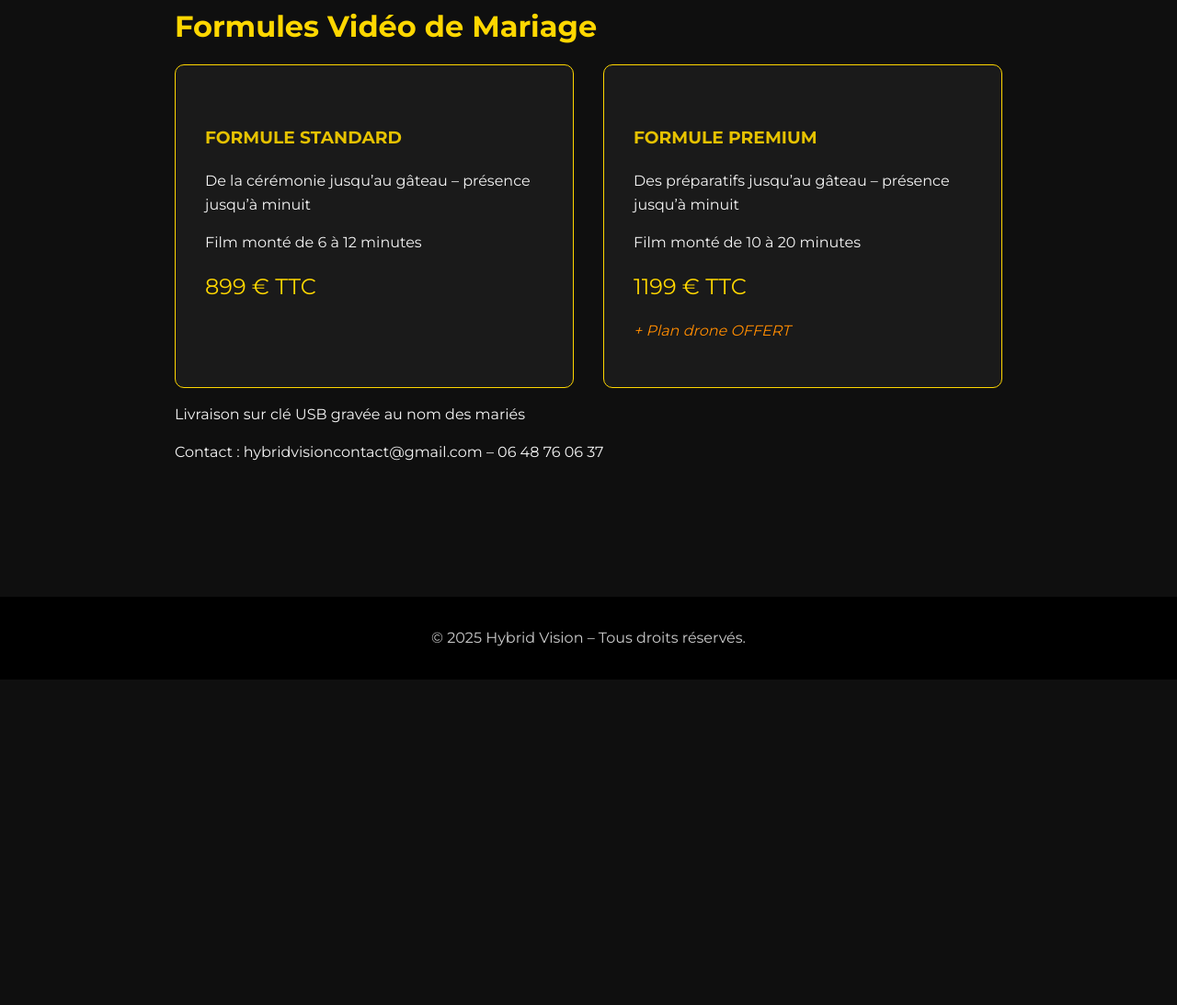
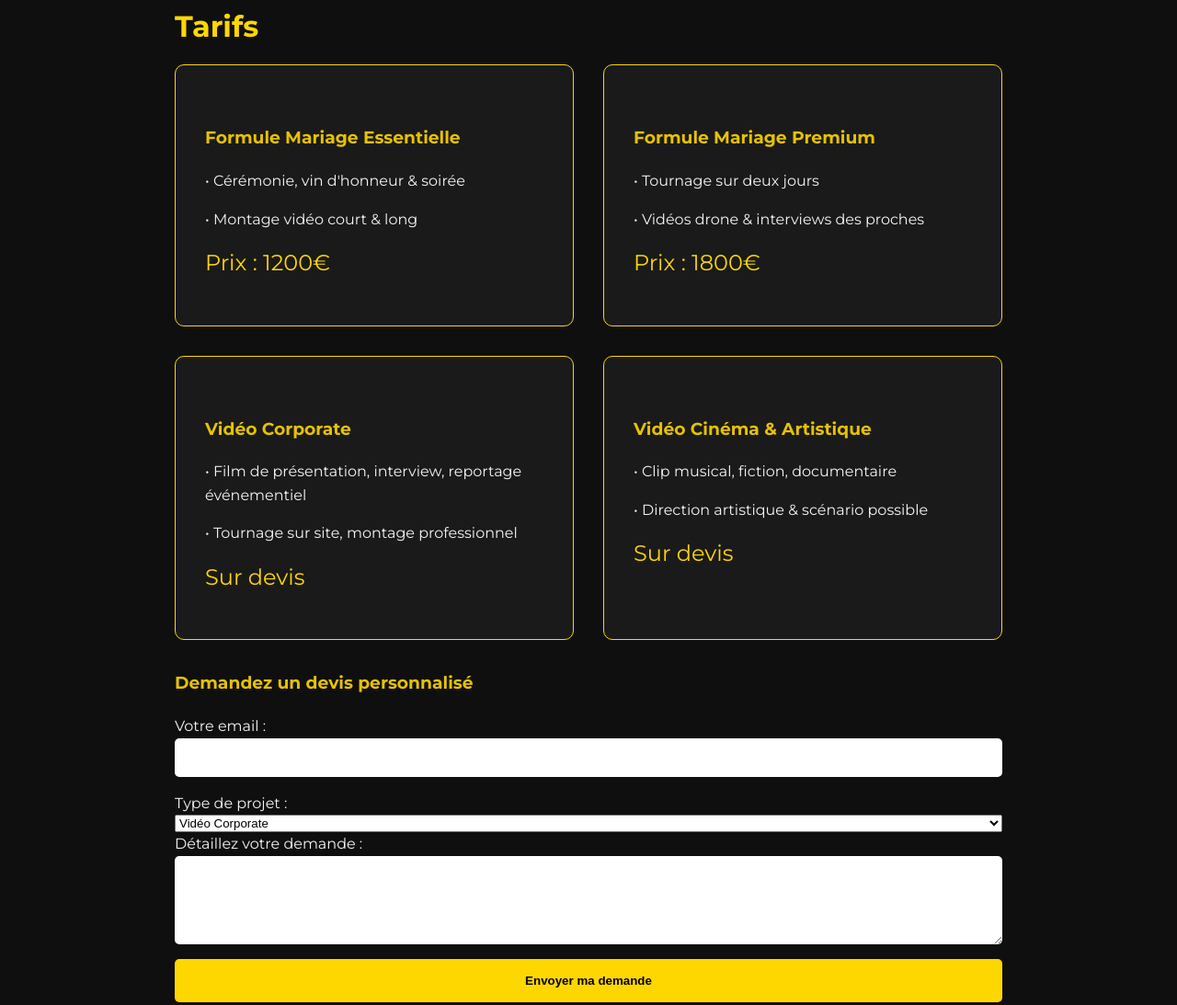
Before and after one commit to mehdiA00/HYBRIDVISION, a plain HTML site: page tarifs.html in a window 1280 px wide. Shown: the part 177-1270 px from the top of the page at 92% size. Before the commit the page ends 916 px from the top, so only its background shows below. Drawn offline with Linux system fonts and the light colour scheme.

Commit message:
Update tarifs.html

```diff
--- a/tarifs.html
+++ b/tarifs.html
@@ -19,25 +19,54 @@
   </nav>
 
   <section class="section">
-    <h2>Formules Vidéo de Mariage</h2>
+    <h2>Tarifs</h2>
     <div class="tarifs-grid">
       <div class="formule">
-        <h3>FORMULE STANDARD</h3>
-        <p>De la cérémonie jusqu’au gâteau – présence jusqu’à minuit</p>
-        <p>Film monté de 6 à 12 minutes</p>
-        <p class="prix">899 € TTC</p>
+        <h3>Formule Mariage Essentielle</h3>
+        <p>• Cérémonie, vin d'honneur & soirée</p>
+        <p>• Montage vidéo court & long</p>
+        <p class="prix">Prix : 1200€</p>
       </div>
+
       <div class="formule">
-        <h3>FORMULE PREMIUM</h3>
-        <p>Des préparatifs jusqu’au gâteau – présence jusqu’à minuit</p>
-        <p>Film monté de 10 à 20 minutes</p>
-        <p class="prix">1199 € TTC</p>
-        <p class="bonus">+ Plan drone OFFERT</p>
+        <h3>Formule Mariage Premium</h3>
+        <p>• Tournage sur deux jours</p>
+        <p>• Vidéos drone & interviews des proches</p>
+        <p class="prix">Prix : 1800€</p>
+      </div>
+
+      <div class="formule">
+        <h3>Vidéo Corporate</h3>
+        <p>• Film de présentation, interview, reportage événementiel</p>
+        <p>• Tournage sur site, montage professionnel</p>
+        <p class="prix">Sur devis</p>
+      </div>
+
+      <div class="formule">
+        <h3>Vidéo Cinéma & Artistique</h3>
+        <p>• Clip musical, fiction, documentaire</p>
+        <p>• Direction artistique & scénario possible</p>
+        <p class="prix">Sur devis</p>
       </div>
     </div>
-    <div class="infos">
-      <p>Livraison sur clé USB gravée au nom des mariés</p>
-      <p>Contact : hybridvisioncontact@gmail.com – 06 48 76 06 37</p>
+
+    <div class="devis-section">
+      <h3>Demandez un devis personnalisé</h3>
+      <form action="mailto:hybridvisioncontact@gmail.com" method="POST" enctype="text/plain">
+        <label for="email">Votre email :</label>
+        <input type="email" id="email" name="email" required>
+
+        <label for="type">Type de projet :</label>
+        <select id="type" name="type">
+          <option value="corporate">Vidéo Corporate</option>
+          <option value="cinema">Vidéo Cinéma / Artistique</option>
+        </select>
+
+        <label for="message">Détaillez votre demande :</label>
+        <textarea id="message" name="message" rows="4" required></textarea>
+
+        <button type="submit">Envoyer ma demande</button>
+      </form>
     </div>
   </section>
 
```
